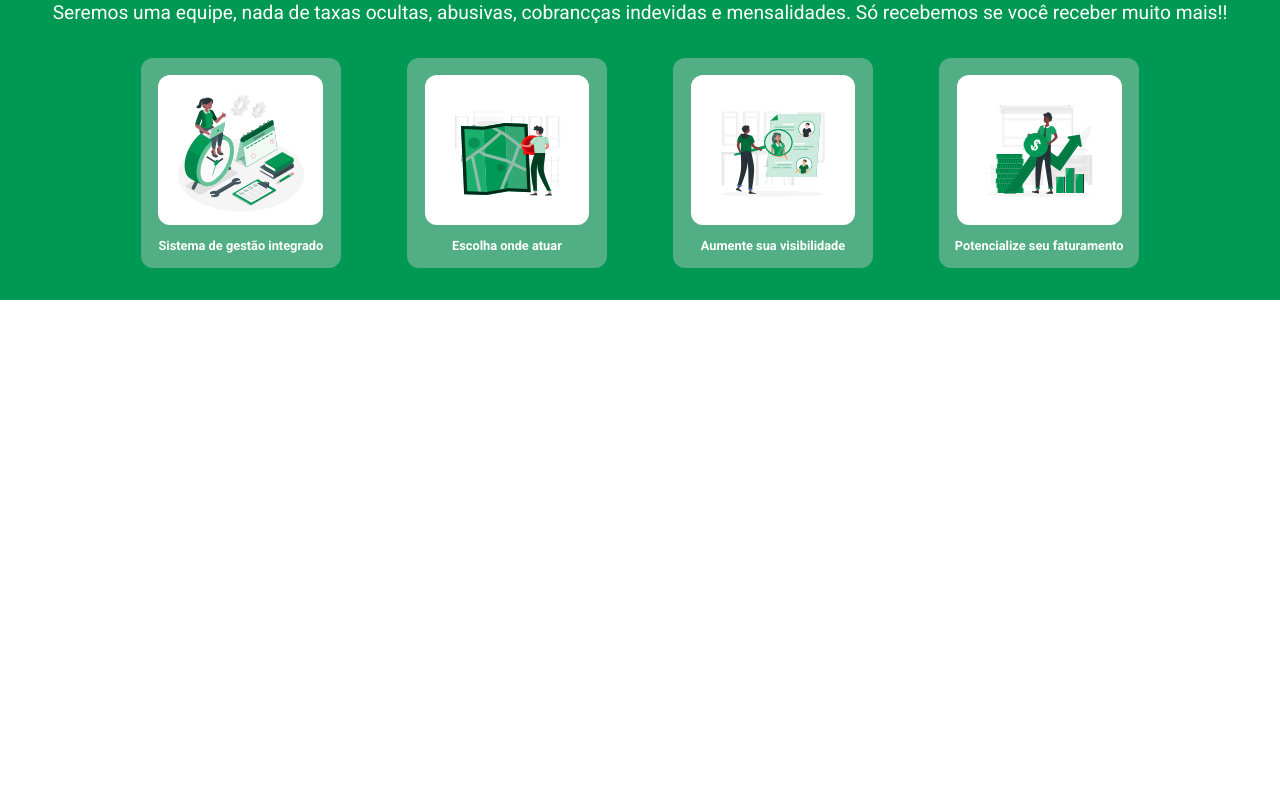
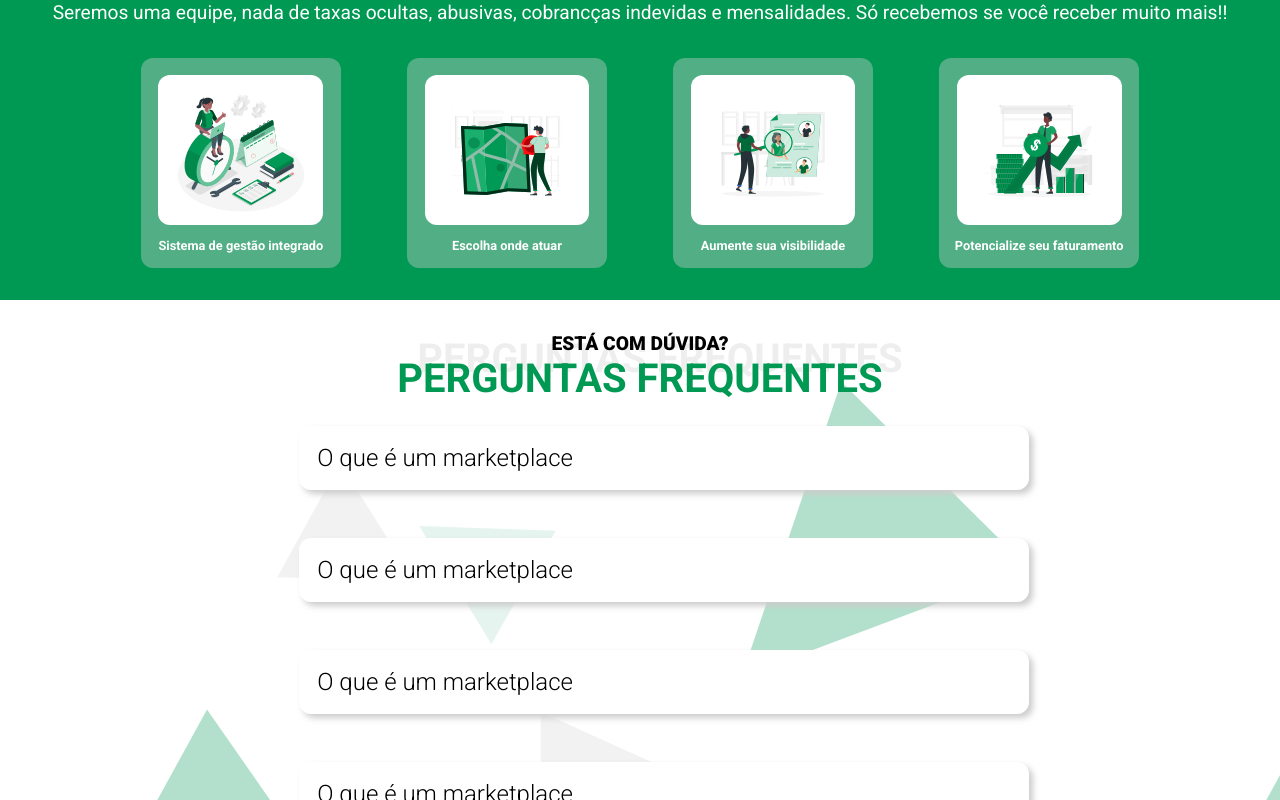
Before and after one commit to gustavosilvaf/Smerca, a React (Create React App) app: page /register-store in a window 1280 px wide. Shown: the part 728-1528 px from the top of the page. Before the commit the page ends 1028 px from the top, so only its background shows below. Built offline with nearby package versions, Linux system fonts and the light colour scheme; the HTML template or start-up script is replaced by a standard one.

Commit message:
created register-faq

```diff
--- /dev/null
+++ b/src/Components/Faq/index.js
@@ -0,0 +1,35 @@
+import React, { useState, useRef } from 'react';
+import './styles.scss';
+
+const Faq = ({ title, description }) => {
+  const [status, setStatus] = useState(false);
+  const [height, setHeight] = useState('0px');
+
+  const content = useRef(null);
+
+  const handleSubmit = () => {
+    setStatus(!status);
+    setHeight(status ? '0px' : `${content.current.scrollHeight}px`);
+  };
+
+  return (
+    <div className="Faq">
+      <button
+        type="button"
+        onClick={handleSubmit}
+        className={`Faq__accordion ${status ? 'Faq__accordion--active' : ''}`}
+      >
+        {title}
+      </button>
+      <div
+        ref={content}
+        style={{ maxHeight: `${height}` }}
+        className={`Faq__description-container${status ? '--active' : ''}`}
+      >
+        <p className="Faq__description">{description}</p>
+      </div>
+    </div>
+  );
+};
+
+export default Faq;
--- /dev/null
+++ b/src/Components/Faq/styles.scss
@@ -0,0 +1,45 @@
+@import "../../style-guide.scss";
+
+.Faq {
+  display: flex;
+  flex-direction: column;
+
+  &__accordion {
+    background-color: $white;
+    cursor: pointer;
+    padding: 18px;
+    width: 100%;
+    text-align: left;
+    border: none;
+    outline: none;
+    transition: background-color 0.6s;
+    border-radius: $default-radius;
+    font-size: 1.5em;
+    margin: 1em;
+    font-weight: 300;
+    filter: drop-shadow(0.2em 0.2em 3px $tertiary-color);
+
+    &--active,
+    &:hover {
+      background-color: $tertiary-color;
+    }
+  }
+
+  &__description-container {
+    overflow: hidden;
+    transition: max-height 0.6 ease;
+  }
+
+  &__description {
+   padding-left: 3em;
+  }
+}
+
+@media (max-width: $notebook-break-point) {
+  .Faq {
+    &__accordion {
+      margin: 1em 0;
+    }
+  }
+
+}
--- a/src/Components/Home/Contact/index.js
+++ b/src/Components/Home/Contact/index.js
@@ -2,26 +2,65 @@ import React from 'react';
 import './styles.scss';
 import contactImage from '../../../assets/images/contact.png';
 
-const Contact = () => <div className="Contact">
+const Contact = () => (
+  <div className="Contact">
     <h4 className="Contact__subtitle">QUER SABER MAIS?</h4>
     <h3 className="Contact__title">FALE CONOSCO</h3>
     <div className="Contact__main-container">
       <div className="Contact__image-container">
-      <img src={contactImage} alt="Pessoas ao redor de um envelope" className="Contact__image"/>
+        <img
+          src={contactImage}
+          alt="Pessoas ao redor de um envelope"
+          className="Contact__image"
+        />
       </div>
       <form className="Contact__form-container">
         <div className="Contact__form-name">
-        <input className="Contact__input" type="text" name="name" id="name" placeholder="Primeiro Nome" required/>
-        <input className="Contact__input" type="text" name="lastName" id="lastName" placeholder="Último nome" required/>
+          <input
+            className="Contact__input"
+            type="text"
+            name="name"
+            id="name"
+            placeholder="Primeiro Nome"
+            required
+          />
+          <input
+            className="Contact__input"
+            type="text"
+            name="lastName"
+            id="lastName"
+            placeholder="Último nome"
+            required
+          />
         </div>
         <div className="Contact__form-email">
-        <input className="Contact__input" type="email" name="email" id="email" placeholder="Email" required/>
+          <input
+            className="Contact__input"
+            type="email"
+            name="email"
+            id="email"
+            placeholder="Email"
+            required
+          />
         </div>
         <div className="Contact__form-text-area">
-        <textarea className="Contact__input" name="message" id="message" cols="30" rows="10" placeholder="Mensagem" required></textarea>
+          <textarea
+            className="Contact__input"
+            name="message"
+            id="message"
+            cols="30"
+            rows="10"
+            placeholder="Mensagem"
+            required
+          />
         </div>
-      <input className="Contact__submit" type="submit" value="Enviar Mensagem"/>
+        <input
+          className="Contact__submit"
+          type="submit"
+          value="Enviar Mensagem"
+        />
       </form>
     </div>
   </div>
+);
 export default Contact;
--- a/src/Components/Home/Doubt/index.js
+++ b/src/Components/Home/Doubt/index.js
@@ -2,12 +2,16 @@ import React from 'react';
 import './styles.scss';
 import doubtImage from '../../../assets/images/doubt.png';
 
-const Doubt = () => <div className="Doubt">
-  <h3 className="Doubt__title">ESTÁ COM DÚVIDAS?</h3>
-  <div className="Doubt__main-container">
-    <img className="Doubt__image" src={doubtImage} alt="Homem com dúvida"/>
-    <a className="Doubt__button" href="home">Perguntas frequentes</a>
+const Doubt = () => (
+  <div className="Doubt">
+    <h3 className="Doubt__title">ESTÁ COM DÚVIDAS?</h3>
+    <div className="Doubt__main-container">
+      <img className="Doubt__image" src={doubtImage} alt="Homem com dúvida" />
+      <a className="Doubt__button" href="home">
+        Perguntas frequentes
+      </a>
+    </div>
   </div>
-</div>
+);
 
 export default Doubt;
--- a/src/Components/RegisterStore/HowWork/index.js
+++ b/src/Components/RegisterStore/HowWork/index.js
@@ -6,20 +6,20 @@ import StepTwoStore from '../../../assets/images/vectors/steptwostore.svg';
 import StepThreeStore from '../../../assets/images/vectors/stepthreestore.svg';
 import StepFourStore from '../../../assets/images/vectors/stepfourstore.svg';
 
-
-const HowWork = () => <div className="HowWork">
-  <h3 className="HowWork__title">Como funciona para sua empresa</h3>
-  <p className="HowWork__description">
-  Seremos uma equipe, nada de taxas ocultas, abusivas,  cobrancças indevidas e mensalidades.
-Só recebemos se você receber muito mais!!
-  </p>
-  <div className="HowWork__steps-container">
-    <Step title="Sistema de gestão integrado" image={StepOneStore}/>
-    <Step title="Escolha onde atuar" image={StepTwoStore}/>
-    <Step title="Aumente sua visibilidade" image={StepThreeStore}/>
-    <Step title="Potencialize seu faturamento" image={StepFourStore}/>
-
+const HowWork = () => (
+  <div className="HowWork">
+    <h3 className="HowWork__title">Como funciona para sua empresa</h3>
+    <p className="HowWork__description">
+      Seremos uma equipe, nada de taxas ocultas, abusivas, cobrancças indevidas
+      e mensalidades. Só recebemos se você receber muito mais!!
+    </p>
+    <div className="HowWork__steps-container">
+      <Step title="Sistema de gestão integrado" image={StepOneStore} />
+      <Step title="Escolha onde atuar" image={StepTwoStore} />
+      <Step title="Aumente sua visibilidade" image={StepThreeStore} />
+      <Step title="Potencialize seu faturamento" image={StepFourStore} />
+    </div>
   </div>
-</div>
+);
 
 export default HowWork;
--- /dev/null
+++ b/src/Components/RegisterStore/StoreFaq/index.js
@@ -0,0 +1,36 @@
+import React from 'react';
+import './styles.scss';
+import Faq from '../../Faq';
+import Footer from '../../Footer';
+
+const StoresFaq = () => {
+  return (
+    <>
+      <div className="StoresFaq">
+        <h4 className="StoresFaq__subtitle">ESTÁ COM DÚVIDA?</h4>
+        <h3 className="StoresFaq__title">PERGUNTAS FREQUENTES</h3>
+        <div className="StoresFaq__main-container">
+          <Faq
+            title="O que é um marketplace"
+            description="Lorem ipsum, dolor sit amet consectetur adipisicing elit. Ullam eum earum voluptatem iure incidunt magni fugiat, doloremque omnis blanditiis quis facere autem provident. At laboriosam, rerum perspiciatis debitis fugit tempora?"
+          />
+          <Faq
+            title="O que é um marketplace"
+            description="Lorem ipsum, dolor sit amet consectetur adipisicing elit. Ullam eum earum voluptatem iure incidunt magni fugiat, doloremque omnis blanditiis quis facere autem provident. At laboriosam, rerum perspiciatis debitis fugit tempora?"
+          />
+          <Faq
+            title="O que é um marketplace"
+            description="Lorem ipsum, dolor sit amet consectetur adipisicing elit. Ullam eum earum voluptatem iure incidunt magni fugiat, doloremque omnis blanditiis quis facere autem provident. At laboriosam, rerum perspiciatis debitis fugit tempora?"
+          />
+          <Faq
+            title="O que é um marketplace"
+            description="Lorem ipsum, dolor sit amet consectetur adipisicing elit. Ullam eum earum voluptatem iure incidunt magni fugiat, doloremque omnis blanditiis quis facere autem provident. At laboriosam, rerum perspiciatis debitis fugit tempora?"
+          />
+        </div>
+      </div>
+      <Footer />
+    </>
+  );
+};
+
+export default StoresFaq;
--- /dev/null
+++ b/src/Components/RegisterStore/StoreFaq/styles.scss
@@ -0,0 +1,40 @@
+@import '../../../style-guide.scss';
+
+.StoresFaq {
+  display: flex;
+  flex-direction: column;
+  justify-content: center;
+  align-items: center;
+  padding: 2em;
+  background: url('../../../assets/images/background-contact.svg');
+
+  &__subtitle {
+    font-size: 1.2em;
+    font-weight: 900;
+    z-index: $z-index-2;
+  }
+
+  &__title {
+    color: $primary-color;
+    font-size: 2.5em;
+    z-index: $z-index-1;
+    filter: $text-drop;
+  }
+
+  &__main-container {
+    width: 60%;
+  }
+}
+
+@media (max-width: $notebook-break-point) {
+  .StoresFaq {
+    padding: 2em;
+
+    &__title {
+      text-align: center;
+    }
+    &__main-container {
+      width: 100%;
+    }
+  }
+}
--- a/src/pages/RegisterStore/index.js
+++ b/src/pages/RegisterStore/index.js
@@ -2,10 +2,14 @@ import React from 'react';
 import './styles.scss';
 import Header from '../../Components/RegisterStore/Header';
 import HowWork from '../../Components/RegisterStore/HowWork';
+import StoresFaq from '../../Components/RegisterStore/StoreFaq';
 
-const RegisterStore = () => <div className="RegisterStore">
-  <Header />
-  <HowWork />
-</div>
+const RegisterStore = () => (
+  <div className="RegisterStore">
+    <Header />
+    <HowWork />
+    <StoresFaq />
+  </div>
+);
 
 export default RegisterStore;
```
Also changed, not shown: src/Components/RegisterStore/Header/index.js (+54 -10 lines). Lines whose indentation alone changed are shown as unchanged.
